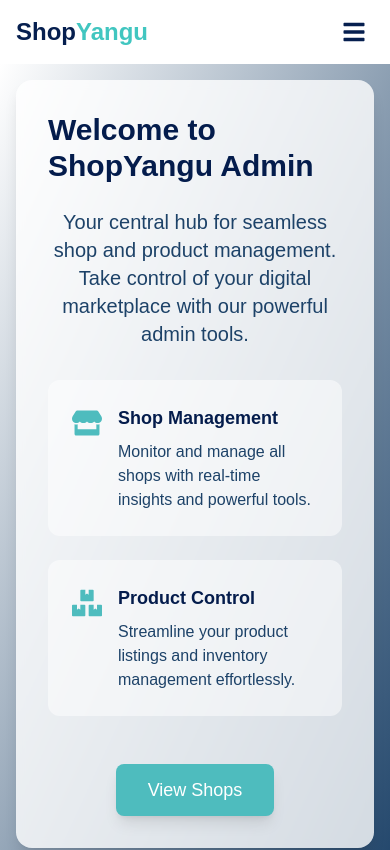
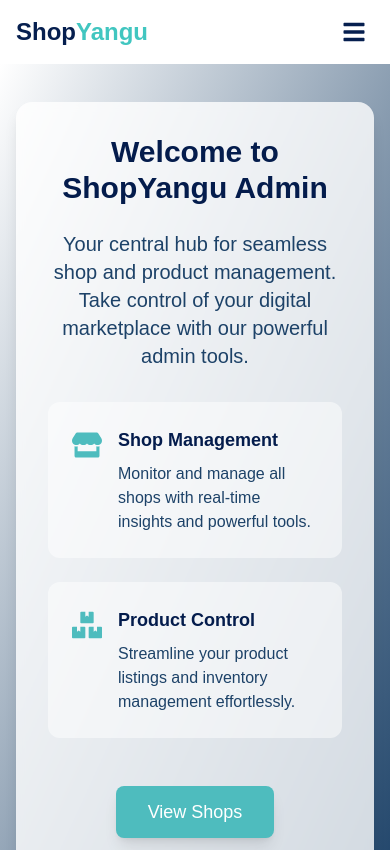
Before and after one commit to bridgitkanini/shop-yangu, a Next.js app: page / in a window 390 px wide. Shown: the top 850 px of the page. Built offline with nearby package versions, Linux system fonts and the light colour scheme.

Commit message:
Improve layout and styling of Home and Shops pages for better user experience

```diff
--- a/src/app/page.tsx
+++ b/src/app/page.tsx
@@ -3,9 +3,9 @@ import Link from "next/link";
 
 export default function Home() {
   return (
-    <main className="h-screen overflow-hidden bg-gradient-to-br from-white to-[#1d4268] p-4 md:p-14">
+    <main className="h-screen overflow-hidden bg-gradient-to-br from-white to-[#1d4268] p-4 md:p-14 flex items-center justify-center">
       <div className="max-w-4xl mx-auto bg-white/80 backdrop-blur-sm rounded-2xl shadow-lg p-8 md:p-12 overflow-auto">
-        <h1 className="flex justify-center text-3xl md:text-4xl font-bold text-[#041c4c] mb-6">
+        <h1 className="flex items-center justify-center text-3xl md:text-4xl font-bold text-[#041c4c] mb-6 text-center">
           Welcome to ShopYangu Admin
         </h1>
         <p className="text-xl text-[#1d4268] mb-8 max-w-2xl mx-auto text-center">
--- a/src/app/shops/page.tsx
+++ b/src/app/shops/page.tsx
@@ -146,7 +146,7 @@ export default function Page() {
 
         {/* Modal */}
         {isModalOpen && (
-          <div className="fixed inset-0 bg-black/50 flex items-center justify-center">
+          <div className="fixed inset-0 bg-black/50 flex items-center justify-center px-8">
             <div className="bg-white rounded-xl p-6 w-full max-w-md">
               <h2 className="text-xl font-bold text-[#041c4c] mb-4">
                 Add New Shop
```
